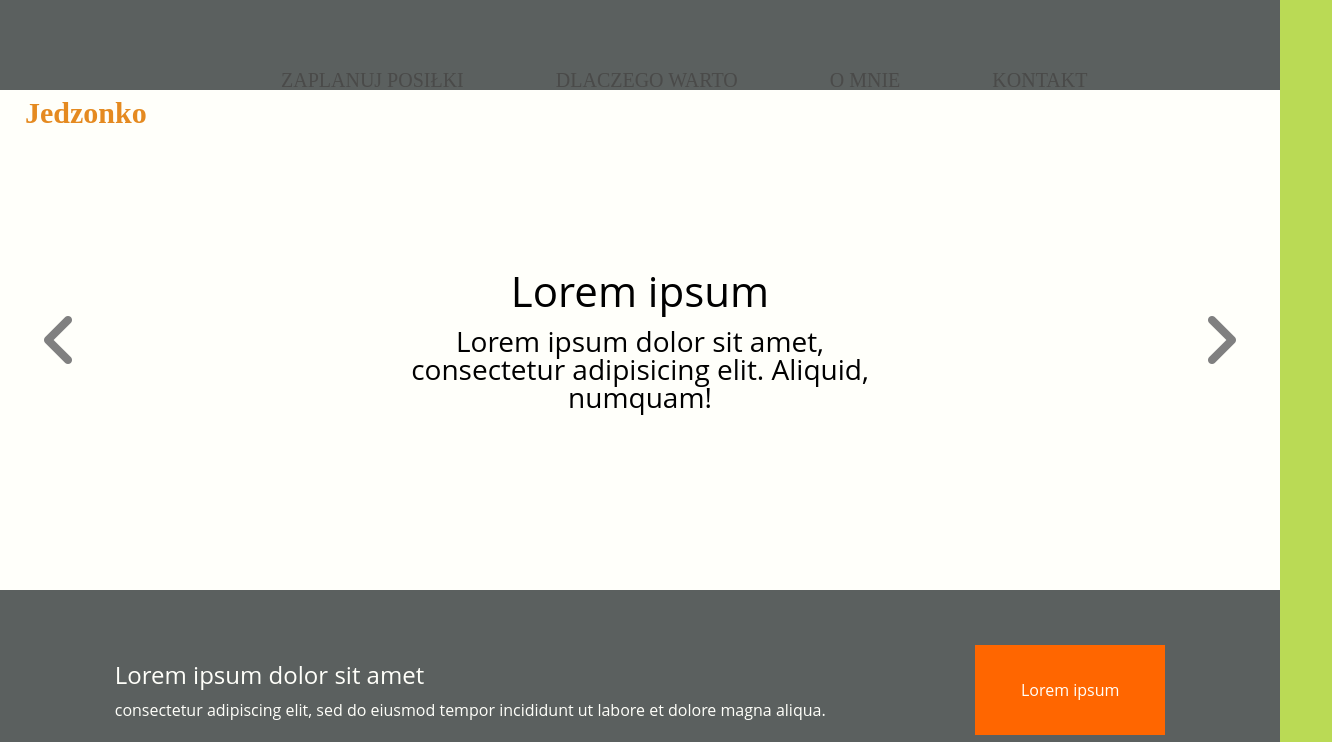
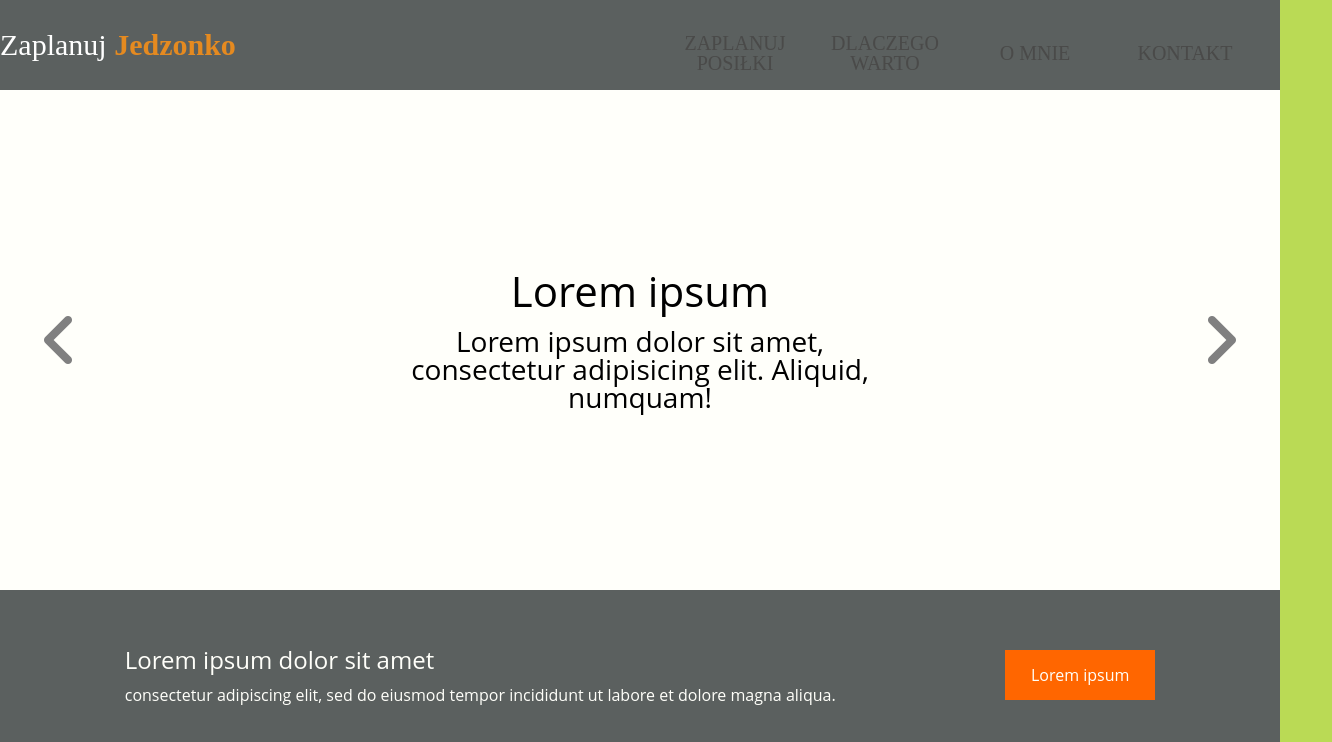
Before and after one commit to iKacperG/ScrumLAB, a plain HTML site: page development/index.html in a window 1280 px wide. Shown: the top 742 px of the page, 1332 px wide, since content can reach past the window. Drawn offline with nearby package versions, Linux system fonts and the light colour scheme; files that its build step writes are made by us from their sources; a web font is replaced by a local one.

Commit message:
header done

```diff
--- a/development/index.html
+++ b/development/index.html
@@ -10,11 +10,11 @@
 </head>
 <body>
 <div class="application-container">
-<header>
+<header class="header">
     <div class="header_container">
         <div href="" class="page-logo">
             <h1>
-                <span id="first">Zaplanuj</span><a href="app.html"></a>
+               <span id="first" >Zaplanuj</span>
                 <span id="second">Jedzonko</span>
             </h1>
         </div>
--- a/development/scss/elements/_header.scss
+++ b/development/scss/elements/_header.scss
@@ -1,9 +1,12 @@
-header {
-  display: flex;
-  justify-content: space-between;
-  align-items: center;
+*{
+  box-sizing: border-box;
+}
+
+
+
+.header {
+
  height: 90px;
-  background-color: $color-nav;
  width: 100%;
 
 
@@ -14,48 +17,62 @@ header {
     justify-content: space-between;
     align-items: center;
     height: 100%;
-  max-width: 100%;
+   width: 100%;
+   background-color: $color-nav;
  }
-.page-logo{
-  margin-left: 25px;
+ .page-logo {
+
   font-size: 30px;
+  width: 100%;
 }
+
  @import url('https://fonts.googleapis.com/css?family=Charmonman');
-h1{
+
+  h1 {
     font-family: Charmonman;
   }
-body{
+
+  body {
     background-color: #292F32;
   }
-#first{
-  font-weight:100;
+
+  #first {
+    font-weight: 100;
     color: white;
+    width: 100%;
   }
-#second{
-  color:#E58A20;
+
+  #second {
+    color: #E58A20;
     font-weight: 700;
+    width: 100%;
   }
 
   .page-nav {
-  justify-content: right;
+
     height: 100%;
+    width: 100%;
 
   }
 
   .page-nav-list {
     display: flex;
+    justify-content: center;
+    align-items: center;
     list-style-type: none;
     height: 100%;
+    width: 100%;
   }
 
-.nav__element {
-  padding: 0 26px;
-}
+
+
+
+
   .nav__link {
     text-transform: uppercase;
     text-decoration: none;
-  width: 100%;
-  height: 100%;
+
+
     display: flex;
     align-items: center;
     color: $color-text-col;
```
Lines whose indentation alone changed are shown as unchanged.
